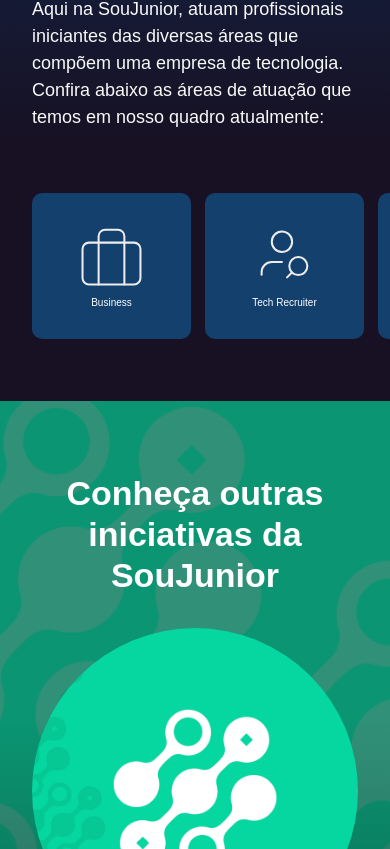
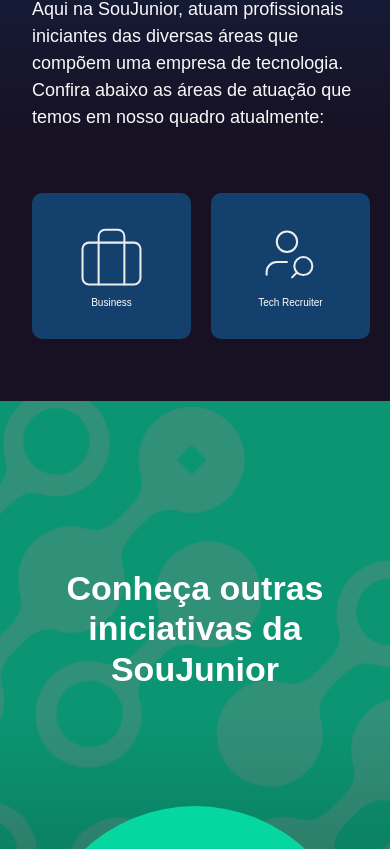
Before and after one commit to SouJunior/site-webapp, a Next.js app: page / in a window 390 px wide. Shown: the part 1775-2624 px from the top of the page. Built offline with nearby package versions, Linux system fonts and the light colour scheme; a web font is replaced by a local one.

Commit message:
fix: carousel área de atuação

```diff
--- a/components/OccupationSection/OccupationSection.module.css
+++ b/components/OccupationSection/OccupationSection.module.css
@@ -12,14 +12,14 @@
   position: relative;
 }
 
-/* .OccupationSection::before {
+.OccupationSection::before {
   content: "";
   background: url("/assets/logo-background.svg") no-repeat top -333px right -333px;
   background-size: contain;
   position: absolute;
   inset: 0;
   opacity: 0.3;
-} */
+}
 
 .OccupationContainer {
   display: flex;
@@ -40,9 +40,8 @@
 }
 
 .areasContainer {
-  display: inline-flex;
-  flex-direction: row;
-  gap: 1.6rem;
+  display: flex;
+  align-items: center;
   max-width: inherit;
   overflow: scroll;
   scroll-behavior: smooth;
--- a/components/OccupationSection/index.jsx
+++ b/components/OccupationSection/index.jsx
@@ -4,18 +4,14 @@ import styles from "../OccupationSection/OccupationSection.module.css";
 import { carouselItems } from "../../utils/carouselItems";
 import { Paragraph } from "../commons/Paragraph";
 import { Heading } from "../commons/Heading";
+import { Swiper, SwiperSlide } from "swiper/react";
+import { Controller, Navigation } from "swiper";
+import "swiper/css";
+import "swiper/css/navigation";
 
 export const OccupationSection = () => {
-  const carousel = useRef(null);
-
-  const handleLeftSide = (e) => {
-    e.preventDefault();
-    carousel.current.scrollLeft -= carousel.current.clientWidth;
-  };
-  const handleRightSide = (e) => {
-    e.preventDefault();
-    carousel.current.scrollLeft += carousel.current.clientWidth;
-  };
+  const navigationPrevRef = useRef(null);
+  const navigationNextRef = useRef(null);
 
   return (
     <>
@@ -27,18 +23,38 @@ export const OccupationSection = () => {
             que compõem uma empresa de tecnologia. Confira abaixo as áreas de
             atuação que temos em nosso quadro atualmente:
           </Paragraph>
-          <div className={styles.areasContainer} ref={carousel}>
+
+          <div className={styles.areasContainer}>
+            <Swiper
+              spaceBetween={170}
+              slidesPerView={9}
+              freeMode={true}
+              loop={true}
+              rewind={true}
+              modules={[Controller, Navigation]}
+              navigation={{
+                prevEl: navigationPrevRef.current,
+                nextEl: navigationNextRef.current,
+              }}
+              onBeforeInit={(swiper) => {
+                swiper.params.navigation.prevEl = navigationPrevRef.current;
+                swiper.params.navigation.nextEl = navigationNextRef.current;
+              }}
+            >
               {carouselItems.map(({ title, icon }) => (
+                <SwiperSlide>
                   <div key={title} className={styles.areaItem}>
                     <Image src={icon} alt={title} width={62} height={62} />
                     <p>{title}</p>
                   </div>
+                </SwiperSlide>
               ))}
+            </Swiper>
           </div>
         </div>
       </section>
       <div className={styles.arrowContainer}>
-        <button onClick={handleLeftSide}>
+        <button ref={navigationPrevRef}>
           <Image
             src="/assets/button-directional-dark-caroussel.svg"
             width={62}
@@ -46,7 +62,7 @@ export const OccupationSection = () => {
             alt="Anterior"
           />
         </button>
-        <button onClick={handleRightSide}>
+        <button ref={navigationNextRef}>
           <Image
             src="/assets/button-directional-dark-caroussel.svg"
             width={62}
--- a/components/commons/Card/Card.module.css
+++ b/components/commons/Card/Card.module.css
@@ -79,7 +79,7 @@
 @media (max-width: 1200px) {
   .card,
   .card2 {
-    justify-content: flex-start;
+    justify-content: space-evenly;
     gap: 0;
     min-height: 1200px;
     padding: 7.2rem 3.2rem;
@@ -99,7 +99,7 @@
   .card h2,
   .card2 h2,
   .container h2 {
-    padding-bottom: 3.2rem;
+    padding-bottom: 2.2rem;
     text-align: center;
     line-height: 120%;
   }
@@ -110,6 +110,6 @@
     border-radius: 10px;
   }
   .image {
-    padding-bottom: 3.2rem;
+    padding-bottom: 6rem;
   }
 }
```
Lines whose indentation alone changed are shown as unchanged.
